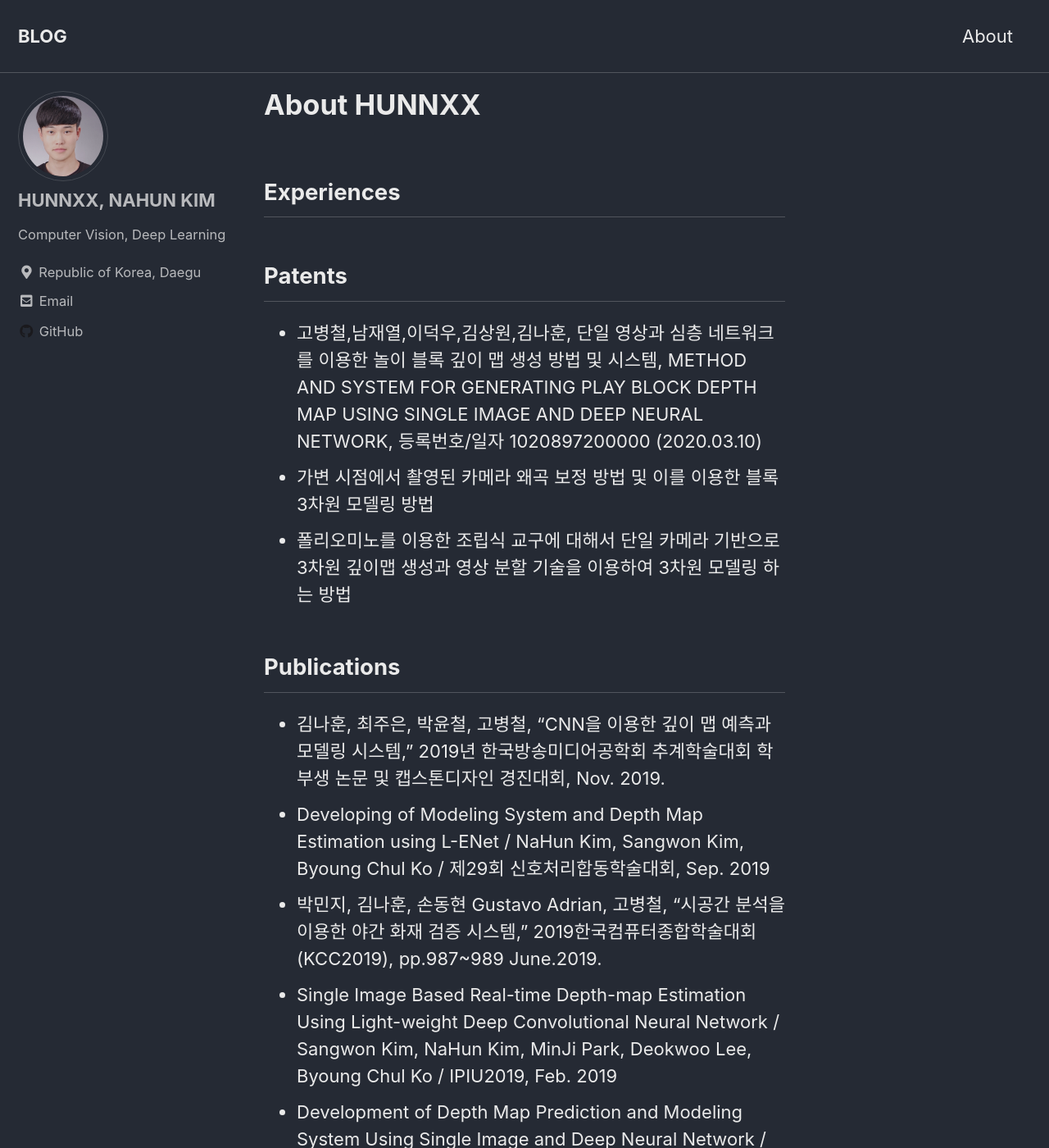
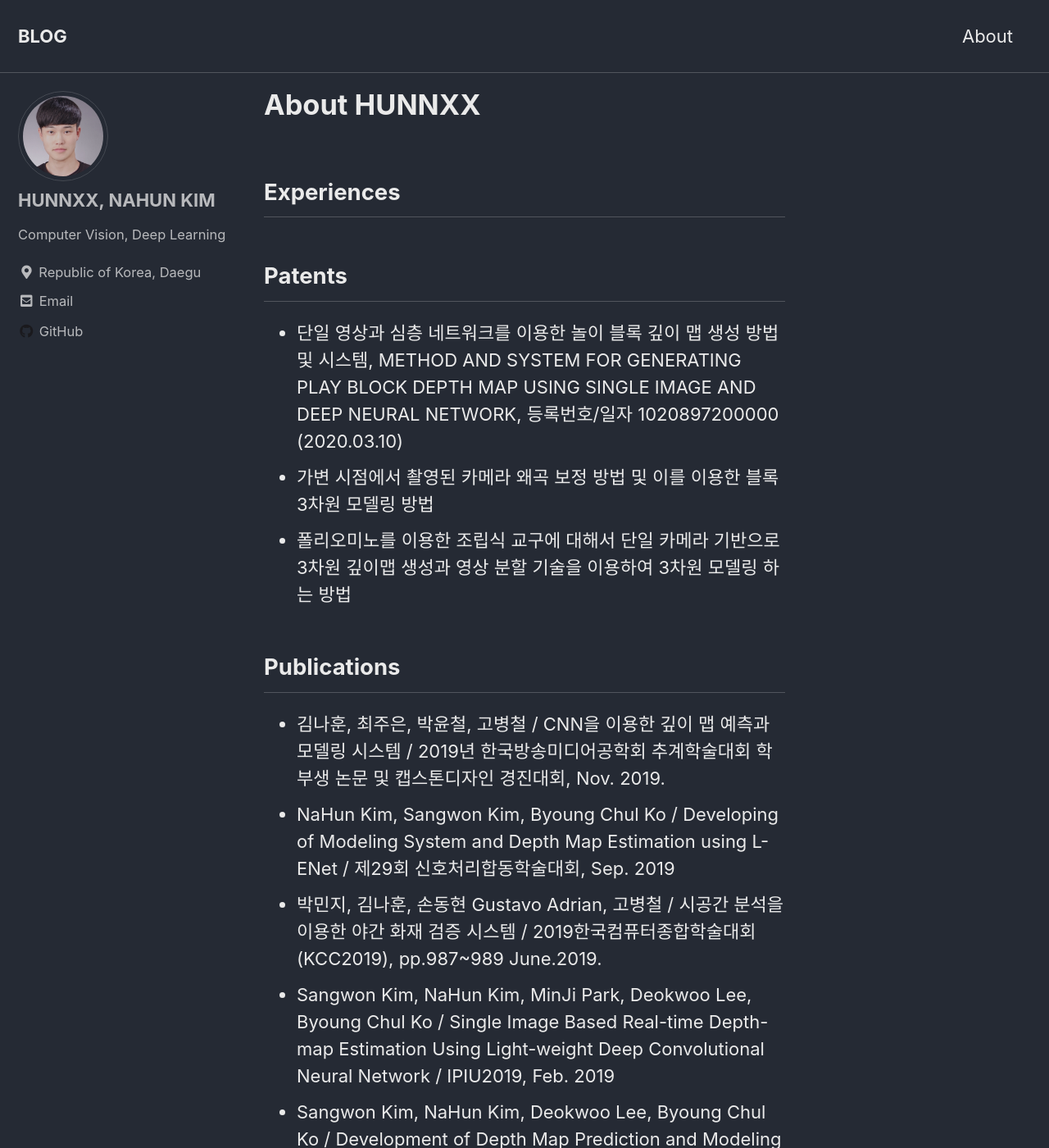
Before and after one commit to hunnxx/hunnxx.github.io, a Jekyll site: the page built from about/index.md, in a window 1280 px wide and 1400 px high. Shown: the whole window at 82% size. Built offline with Jekyll 4.4.1, drawn with Linux system fonts in a browser that asks for light colours; cached includes are drawn as plain includes; some of the changed text lies outside the part shown.

Commit message:
Update index.md

```diff
--- a/about/index.md
+++ b/about/index.md
@@ -7,16 +7,16 @@ date: 2020-08-01 22:15:00 -0400
 
 
 ## Patents
-- 고병철,남재열,이덕우,김상원,김나훈, 단일 영상과 심층 네트워크를 이용한 놀이 블록 깊이 맵 생성 방법 및 시스템, METHOD AND SYSTEM FOR GENERATING PLAY BLOCK DEPTH MAP USING SINGLE IMAGE AND DEEP NEURAL NETWORK, 등록번호/일자 1020897200000 (2020.03.10)
+- 단일 영상과 심층 네트워크를 이용한 놀이 블록 깊이 맵 생성 방법 및 시스템, METHOD AND SYSTEM FOR GENERATING PLAY BLOCK DEPTH MAP USING SINGLE IMAGE AND DEEP NEURAL NETWORK, 등록번호/일자 1020897200000 (2020.03.10)
 - 가변 시점에서 촬영된 카메라 왜곡 보정 방법 및 이를 이용한 블록 3차원 모델링 방법
 - 폴리오미노를 이용한 조립식 교구에 대해서 단일 카메라 기반으로 3차원 깊이맵 생성과 영상 분할 기술을 이용하여 3차원 모델링 하는 방법
 
 ## Publications
-- 김나훈, 최주은, 박윤철, 고병철, "CNN을 이용한 깊이 맵 예측과 모델링 시스템," 2019년 한국방송미디어공학회 추계학술대회 학부생 논문 및 캡스톤디자인 경진대회, Nov. 2019.
-- Developing of Modeling System and Depth Map Estimation using L-ENet / NaHun Kim, Sangwon Kim, Byoung Chul Ko / 제29회 신호처리합동학술대회, Sep. 2019
-- 박민지, 김나훈, 손동현 Gustavo Adrian, 고병철, "시공간 분석을 이용한 야간 화재 검증 시스템," 2019한국컴퓨터종합학술대회(KCC2019), pp.987~989 June.2019.
-- Single Image Based Real-time Depth-map Estimation Using Light-weight Deep Convolutional Neural Network / Sangwon Kim, NaHun Kim, MinJi Park, Deokwoo Lee, Byoung Chul Ko / IPIU2019, Feb. 2019
-- Development of Depth Map Prediction and Modeling System Using Single Image and Deep Neural Network / Sangwon Kim, NaHun Kim, Deokwoo Lee, Byoung Chul Ko / Oct. 2018 (Best Poster Award)
+- 김나훈, 최주은, 박윤철, 고병철 / CNN을 이용한 깊이 맵 예측과 모델링 시스템 / 2019년 한국방송미디어공학회 추계학술대회 학부생 논문 및 캡스톤디자인 경진대회, Nov. 2019.
+- NaHun Kim, Sangwon Kim, Byoung Chul Ko / Developing of Modeling System and Depth Map Estimation using L-ENet / 제29회 신호처리합동학술대회, Sep. 2019
+- 박민지, 김나훈, 손동현 Gustavo Adrian, 고병철 / 시공간 분석을 이용한 야간 화재 검증 시스템 / 2019한국컴퓨터종합학술대회(KCC2019), pp.987~989 June.2019.
+- Sangwon Kim, NaHun Kim, MinJi Park, Deokwoo Lee, Byoung Chul Ko / Single Image Based Real-time Depth-map Estimation Using Light-weight Deep Convolutional Neural Network / IPIU2019, Feb. 2019
+- Sangwon Kim, NaHun Kim, Deokwoo Lee, Byoung Chul Ko / Development of Depth Map Prediction and Modeling System Using Single Image and Deep Neural Network / Oct. 2018 (`Best Poster Award`)
 
 ## Project
 - 소프트 타겟 학습에 기반한 비디오 감시카메라에서 빠른 보행자 검출 2019/11/01 - 2020/04/30
```
